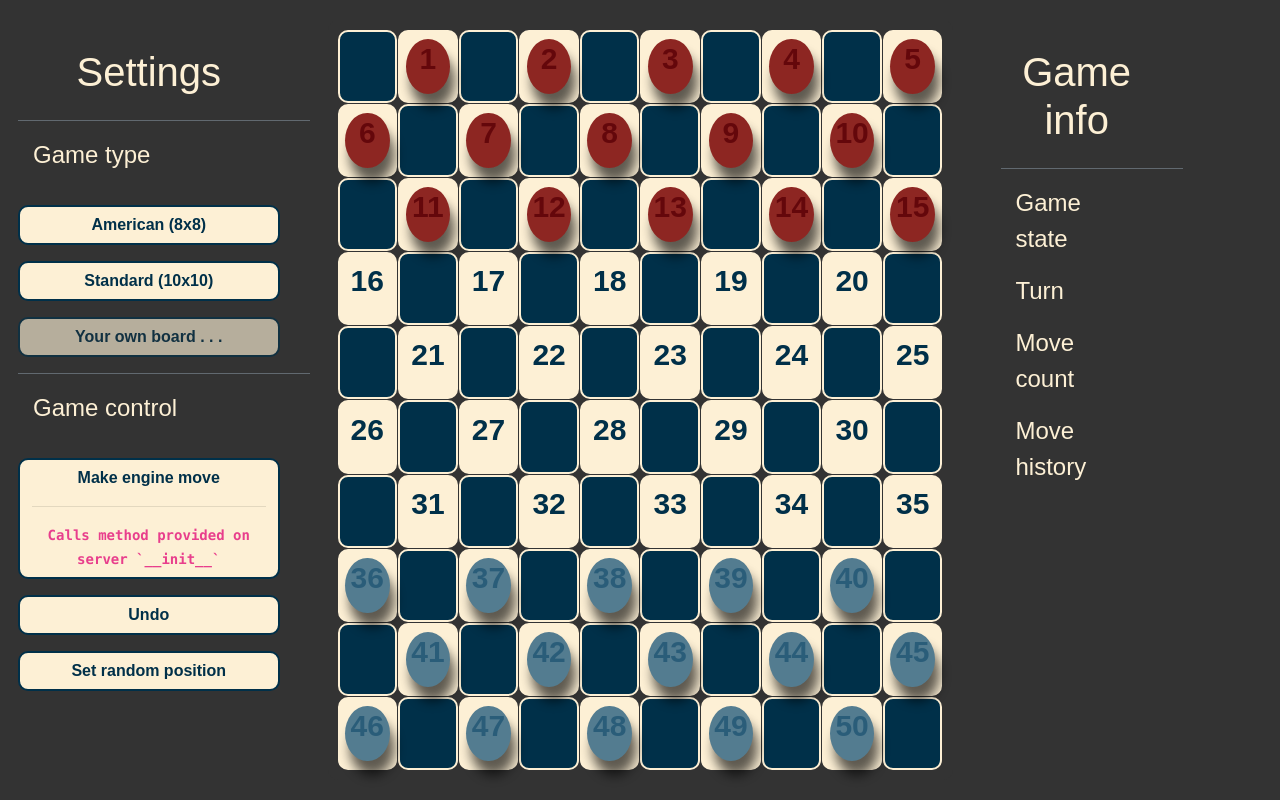
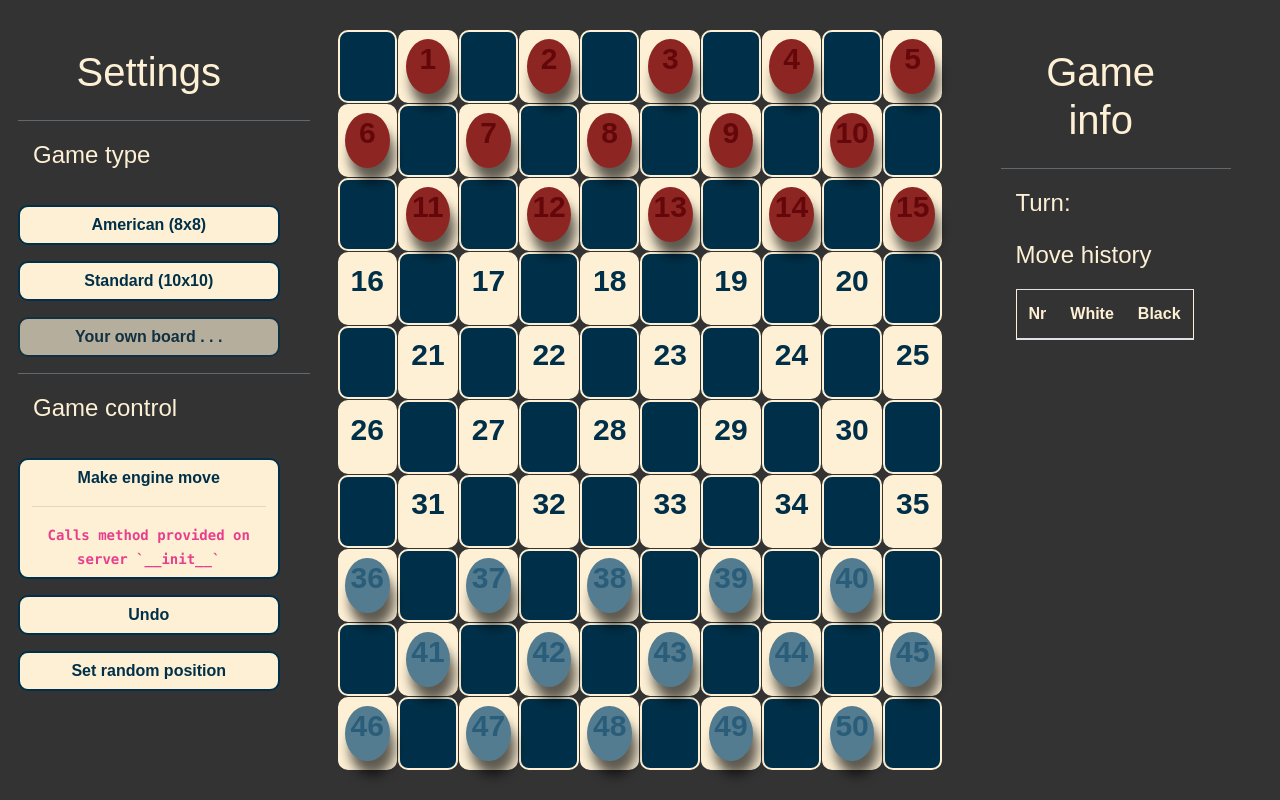
Before and after one commit to miskibin/py-draughts, a FastAPI app: page / in a window 1280 px wide. Run offline with FastAPI, Linux system fonts and the light colour scheme; lists and menus that the app fills with data are empty; some libraries are stand-ins or nearby versions.

Commit message:
Update server

```diff
--- a/draughts/server.py
+++ b/draughts/server.py
@@ -6,7 +6,7 @@ import json
 from fastapi.staticfiles import StaticFiles
 from fastapi.templating import Jinja2Templates
 from draughts import __version__
-from draughts.base import BaseBoard
+from draughts.base import BaseBoard, Color
 from typing import Literal
 from collections import defaultdict
 from pathlib import Path
@@ -16,6 +16,8 @@ from draughts.standard import Board
 
 class PositionResponse(BaseModel):
     position: list = Field(description="Current board position")
+    history: list = Field(description="History of moves")
+    turn: Literal["white", "black"] = Field(description="Current turn")
 
 
 class Server:
@@ -75,7 +77,20 @@ class Server:
 
     @property
     def position_json(self) -> PositionResponse:
-        return PositionResponse(position=self.board.friendly_form.tolist())
+        history = []  # (numver, white, black)
+        stack = self.board._moves_stack
+        for idx in range(len(stack)):
+            src, tg = stack[idx].square_list[0] + 1, stack[idx].square_list[-1]
+            if idx % 2 == 0:
+                history.append([(idx // 2) + 1, f"{src}-{tg}"])
+            else:
+                history[-1].append(f"{src}-{tg}")
+        turn = "white" if self.board.turn == Color.WHITE else "black"
+        return PositionResponse(
+            position=self.board.friendly_form.tolist(),
+            history=history,
+            turn=turn,
+        )
 
     def get_position(self, request: Request) -> PositionResponse:
         return self.position_json
@@ -87,6 +102,7 @@ class Server:
             replace=True,
             p=[0.1, 0.6, 0.1, 0.1, 0.1],
         )
+        self.board._moves_stack = []
         self.board._pos = STARTING_POSITION
         return self.position_json
 
--- a/draughts/static/css/style.css
+++ b/draughts/static/css/style.css
@@ -76,6 +76,7 @@ main {
 .higlight {
     background-color: var(--red) !important;
     border-radius: 70px;
+    transition: 0.1s ease-in-out;
 }
 
 .dark-tile {
@@ -119,9 +120,7 @@ main {
     border-radius: 6px;
 }
 
-.tile:active {
-    /* background */
-}
+
 
 .tile:active .piece {
     /* background */
@@ -158,3 +157,48 @@ main {
     color: var(--primary);
     border: 2px solid var(--primary);
 }
+
+.history-container {
+    position: relative;
+    overflow-y: scroll;
+    max-height: 500px;
+    background-color: var(--secondary) !important;
+    border: 0 2px solid var(--primary);
+    border-radius: 10px;
+    font-weight: bold;
+    cursor: pointer;
+}
+
+table {
+    color: var(--light) !important;
+    border: var(--light) !important;
+    font-size: medium;
+}
+
+tr {
+    border: 1px solid var(--light) !important;
+}
+
+/* width */
+::-webkit-scrollbar {
+    width: 10px;
+    /* background: var(--primary); */
+    border-radius: 0px;
+}
+
+/* Track */
+::-webkit-scrollbar-track {
+    border-radius: 0px;
+    background: var(--secondary);
+}
+
+/* Handle */
+::-webkit-scrollbar-thumb {
+    background: var(--primary);
+    /* border-radius: inherit; */
+}
+
+/* auto scroll to bottom */
+.history-container {
+    scroll-behavior: smooth;
+}
--- a/draughts/static/js/script.js
+++ b/draughts/static/js/script.js
@@ -27,6 +27,8 @@ const colorMap = {
 // ######################### constants #########################
 var boardArray = null;
 var legalMoves = null;
+var historyData = null;
+var turn = null;
 var size = null;
 const crown_icon = $("#board").attr("crown_icon");
 var sourceSquare = null;
@@ -48,6 +50,8 @@ const postMove = (source, target) =>
     type: "POST",
     success: (data) => {
       boardArray = data["position"];
+      historyData = data["history"];
+      turn = data["turn"];
       upadateBoard();
     },
   });
@@ -68,6 +72,8 @@ const makeBestMove = () => {
     type: "GET",
     success: (data) => {
       boardArray = data["position"];
+      historyData = data["history"];
+      turn = data["turn"];
       upadateBoard();
     },
   });
@@ -79,6 +85,8 @@ const pop = () => {
     type: "GET",
     success: (data) => {
       boardArray = data["position"];
+      historyData = data["history"];
+      turn = data["turn"];
       upadateBoard();
     },
   });
@@ -89,6 +97,8 @@ const getRandomPos = () => {
     type: "GET",
     success: (data) => {
       boardArray = data["position"];
+      historyData = data["history"];
+      turn = data["turn"];
       upadateBoard();
     },
   });
@@ -132,6 +142,19 @@ const showLegalMoves = async (e) => {
   });
 };
 
+const updatehistory = () => {
+  let tbody = $("#historyTableBody");
+  tbody.empty();
+  console.log(historyData);
+  if (!historyData) return;
+  for (let i = 0; i < historyData.length; i++) {
+    if (!historyData[i][2]) historyData[i][2] = "-";
+    tbody.append(
+      `<tr><td>${historyData[i][0]}</td><td>${historyData[i][1]}</td><td>${historyData[i][2]}</td></tr>`
+    );
+  }
+};
+
 const upadateBoard = () => {
   for (let i = 0; i < boardArray.length; i++) {
     let tile = $(`#tile-${i}`);
@@ -150,6 +173,8 @@ const upadateBoard = () => {
       }
     }
   }
+  updatehistory();
+  $("#turn").text(turn);
 };
 
 const init = (boardArray) => {
--- a/draughts/templates/index.html
+++ b/draughts/templates/index.html
@@ -51,23 +51,33 @@
         {% endfor %}
       </div>
     </div>
-    <div class="col-2 rounded p-5">
+    <div class="col-2 pl-5 pr-0 pb-5 pt-5 rounded">
       <div class="row">
         <div class="col-12">
           <h1 class="text-center">Game info</h1>
         </div>
         <hr class="col-12 bg-secondary" />
+
         <div class="col-12">
-          <p class="display-6">Game state</p>
-        </div>
-        <div class="col-12">
-          <p class="display-6">Turn</p>
-        </div>
-        <div class="col-12">
-          <p class="display-6">Move count</p>
+          <p class="display-6">Turn: <code id="turn">White</code></p>
         </div>
         <div class="col-12">
           <p class="display-6">Move history</p>
+          <table class="table m-0">
+            <thead>
+              <tr>
+                <th scope="col">Nr</th>
+                <th scope="col">White</th>
+                <th scope="col">Black</th>
+              </tr>
+            </thead>
+          </table>
+
+          <div class="history-container m-0">
+            <table class="table">
+              <tbody id="historyTableBody"></tbody>
+            </table>
+          </div>
         </div>
       </div>
     </div>
```
Also changed, not shown: readme.md.
